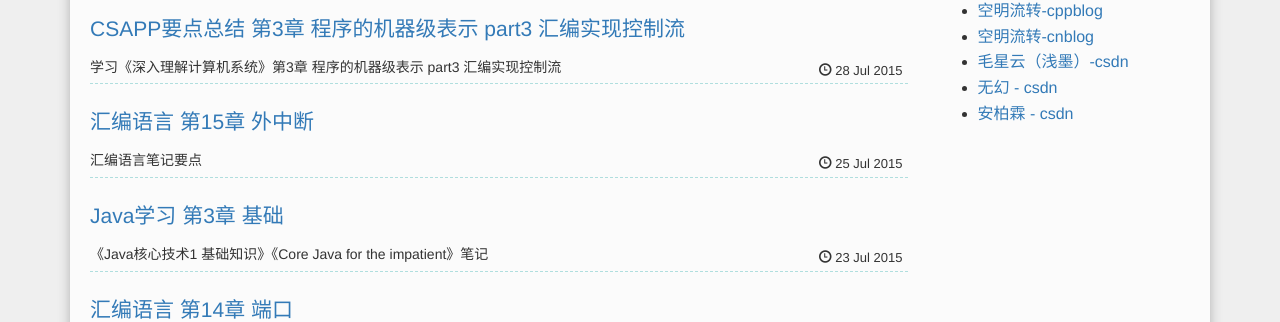
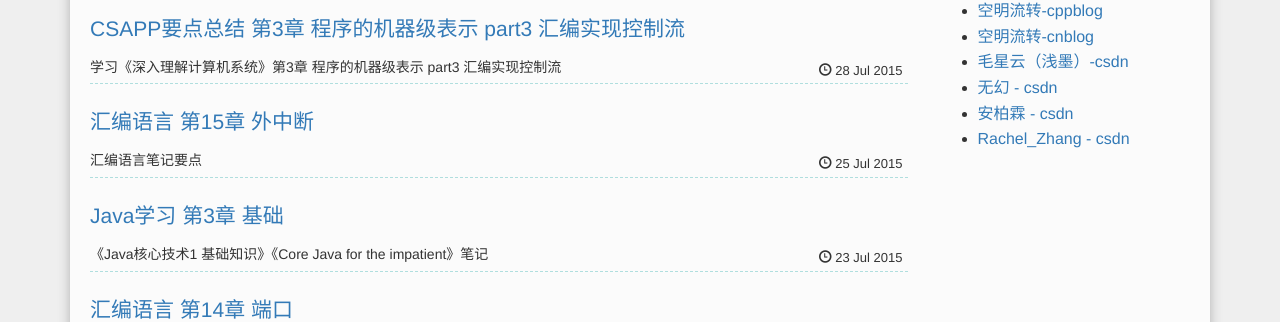
Before and after one commit to SenZhangAI/senzhangai.github.com, a Jekyll site: the page built from index.html, in a window 1280 px wide. Shown: the part 1044-1366 px from the top of the page. Built offline with Jekyll 4.4.1, drawn with Linux system fonts in a browser that asks for light colours; Markdown is read by kramdown in place of the engine named in the settings; the list of posts is cut into pages by our own code; comment, search, counter and statistics services are not loaded.

Commit message:
add new bloger

```diff
--- a/_data/blogroll.json
+++ b/_data/blogroll.json
@@ -38,5 +38,9 @@
         {
         "title": "安柏霖 - csdn",
         "url": "http://blog.csdn.net/toughbro/"
+    },
+        {
+        "title": "Rachel_Zhang - csdn",
+        "url": "http://blog.csdn.net/abcjennifer"
     }
 ]
```
